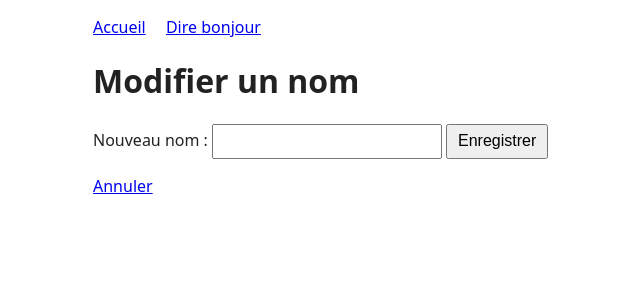
After one commit to benfls/claude_web_app, a Flask app: template src/webapp/templates/modifier.html in a window 1280 px wide. The commit adds this page. Shown: the top 300 px of the page, without its empty margins (227-867 px from the left). Run offline with Flask 3, Linux system fonts and the light colour scheme; the template is opened without the code that fills it, so the values that code supplies are empty.

Commit message:
Ajoute la modification et la suppression des noms
Complète la gestion des noms (ajouter, afficher, modifier, supprimer)
et ajoute une validation des saisies.

Fonctionnalités :
- lien "Modifier" sur chaque nom, vers la page /noms/<id>/modifier
  pré-remplie avec le nom actuel
- bouton "Supprimer" avec confirmation, route /noms/<id>/supprimer
  accessible uniquement en POST (un simple lien ne peut rien effacer)
- erreur 404 si le numéro du nom n'existe pas

Validation (fonction valider_nom, commune à l'ajout et à la modification) :
- nom obligatoire et limité à 50 caractères (LONGUEUR_MAX_NOM)
- vérifiée côté navigateur (maxlength) et côté serveur
- en cas d'erreur : message affiché, code 400, saisie conservée

Tests (25 au total, tous passent) :
- tests/test_gestion_noms.py : 14 tests sur la validation, la
  modification et la suppression
- tests/conftest.py : aides id_ben (crée un nom de départ) et
  lire_noms (lit la base directement)

Co-Authored-By: Claude Opus 5.5 <noreply@anthropic.com>

```diff
--- a/src/webapp/__init__.py
+++ b/src/webapp/__init__.py
@@ -2,7 +2,7 @@ import os
 import sqlite3
 from pathlib import Path
 
-from flask import Flask, redirect, render_template, request, url_for
+from flask import Flask, abort, redirect, render_template, request, url_for
 
 # L'objet "app" représente toute l'application web.
 app = Flask(__name__)
@@ -16,6 +16,9 @@ BASE_DE_DONNEES = Path(
         Path(__file__).resolve().parents[2] / "noms.db",
     )
 )
+
+# Nombre maximum de caractères autorisés pour un nom.
+LONGUEUR_MAX_NOM = 50
 
 
 def connexion():
@@ -45,6 +48,25 @@ def creer_table():
 creer_table()
 
 
+def valider_nom(nom):
+    """Renvoie un message d'erreur si le nom est invalide, sinon None."""
+    if not nom:
+        return "Le nom ne peut pas être vide."
+    if len(nom) > LONGUEUR_MAX_NOM:
+        return f"Le nom ne doit pas dépasser {LONGUEUR_MAX_NOM} caractères."
+    return None
+
+
+def lister_noms():
+    """Renvoie tous les noms, du plus récent au plus ancien."""
+    conn = connexion()
+    noms = conn.execute(
+        "SELECT id, nom, date_ajout FROM noms ORDER BY id DESC"
+    ).fetchall()
+    conn.close()
+    return noms
+
+
 # Chaque fonction décorée par @app.route répond à une adresse (URL).
 @app.route("/")
 def accueil():
@@ -56,23 +78,82 @@ def accueil():
 def bonjour():
     if request.method == "POST":
         nom = request.form.get("nom", "").strip()
-        if nom:
-            conn = connexion()
-            # Le "?" est remplacé par la valeur de nom de façon sécurisée :
-            # ne jamais coller le texte de l'utilisateur directement dans le SQL.
-            conn.execute("INSERT INTO noms (nom) VALUES (?)", (nom,))
-            conn.commit()
-            conn.close()
+        erreur = valider_nom(nom)
+        if erreur:
+            # On réaffiche la page avec le message d'erreur.
+            # Le code 400 signifie "la demande envoyée est incorrecte".
+            return render_template(
+                "bonjour.html",
+                erreur=erreur,
+                saisie=nom,
+                noms=lister_noms(),
+                longueur_max=LONGUEUR_MAX_NOM,
+            ), 400
+
+        conn = connexion()
+        # Le "?" est remplacé par la valeur de nom de façon sécurisée :
+        # ne jamais coller le texte de l'utilisateur directement dans le SQL.
+        conn.execute("INSERT INTO noms (nom) VALUES (?)", (nom,))
+        conn.commit()
+        conn.close()
         # Redirection après l'envoi : recharger la page (F5) ne renverra
         # pas le formulaire une deuxième fois.
         return redirect(url_for("bonjour", nom=nom))
 
+    return render_template(
+        "bonjour.html",
+        nom=request.args.get("nom"),
+        noms=lister_noms(),
+        longueur_max=LONGUEUR_MAX_NOM,
+    )
+
+
+# <int:id_nom> récupère le numéro présent dans l'adresse,
+# par exemple /noms/3/modifier donne id_nom = 3.
+@app.route("/noms/<int:id_nom>/modifier", methods=["GET", "POST"])
+def modifier(id_nom):
     conn = connexion()
-    noms = conn.execute(
-        "SELECT nom, date_ajout FROM noms ORDER BY id DESC"
-    ).fetchall()
+    ligne = conn.execute(
+        "SELECT id, nom FROM noms WHERE id = ?", (id_nom,)
+    ).fetchone()
     conn.close()
-    return render_template("bonjour.html", nom=request.args.get("nom"), noms=noms)
+    if ligne is None:
+        # Aucun nom avec ce numéro : page "introuvable".
+        abort(404)
+
+    erreur = None
+    saisie = ligne["nom"]
+    if request.method == "POST":
+        saisie = request.form.get("nom", "").strip()
+        erreur = valider_nom(saisie)
+        if erreur is None:
+            conn = connexion()
+            conn.execute("UPDATE noms SET nom = ? WHERE id = ?", (saisie, id_nom))
+            conn.commit()
+            conn.close()
+            return redirect(url_for("bonjour"))
+
+    return render_template(
+        "modifier.html",
+        id_nom=id_nom,
+        saisie=saisie,
+        erreur=erreur,
+        longueur_max=LONGUEUR_MAX_NOM,
+    ), 400 if erreur else 200
+
+
+# Supprimer modifie les données : on n'accepte que POST (un bouton de
+# formulaire), jamais un simple lien GET qu'un robot pourrait suivre.
+@app.post("/noms/<int:id_nom>/supprimer")
+def supprimer(id_nom):
+    conn = connexion()
+    curseur = conn.execute("DELETE FROM noms WHERE id = ?", (id_nom,))
+    conn.commit()
+    conn.close()
+    # rowcount = nombre de lignes supprimées : 0 si le nom n'existait pas.
+    if curseur.rowcount == 0:
+        abort(404)
+    return redirect(url_for("bonjour"))
 
 
 def main() -> None:
--- /dev/null
+++ b/src/webapp/templates/modifier.html
@@ -0,0 +1,20 @@
+{% extends "base.html" %}
+
+{% block titre %}Modifier un nom{% endblock %}
+
+{% block contenu %}
+<h1>Modifier un nom</h1>
+
+<form method="post">
+    <label for="nom">Nouveau nom :</label>
+    <input type="text" id="nom" name="nom" value="{{ saisie }}"
+           maxlength="{{ longueur_max }}" required>
+    <button type="submit">Enregistrer</button>
+</form>
+
+{% if erreur %}
+<p class="erreur">{{ erreur }}</p>
+{% endif %}
+
+<p><a href="{{ url_for('bonjour') }}">Annuler</a></p>
+{% endblock %}
```
Also changed, not shown: src/webapp/static/style.css (+38 -0 lines), src/webapp/templates/bonjour.html (+17 -3 lines), tests/conftest.py (+25 -0 lines), tests/test_gestion_noms.py (added, +97 -0 lines).
